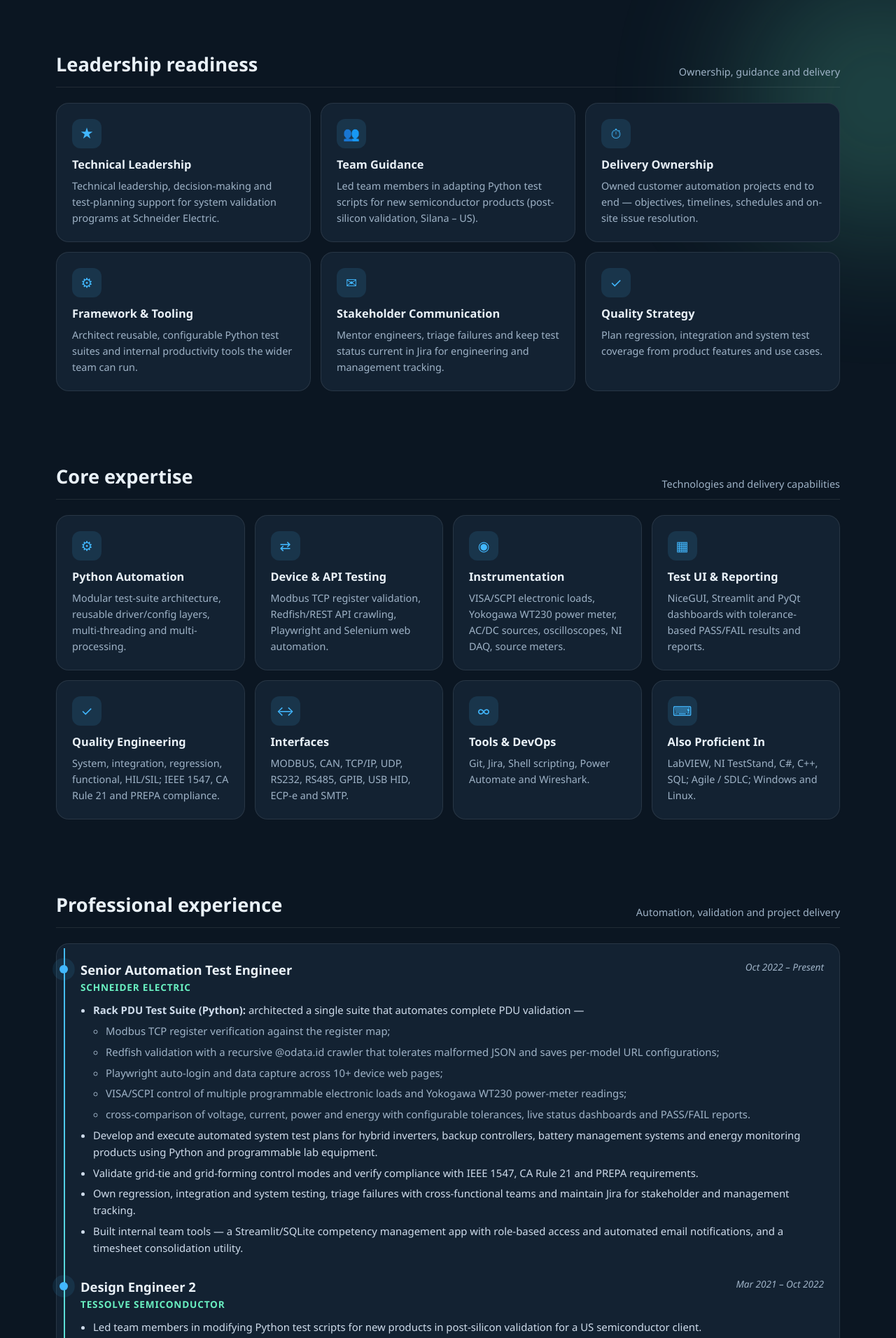
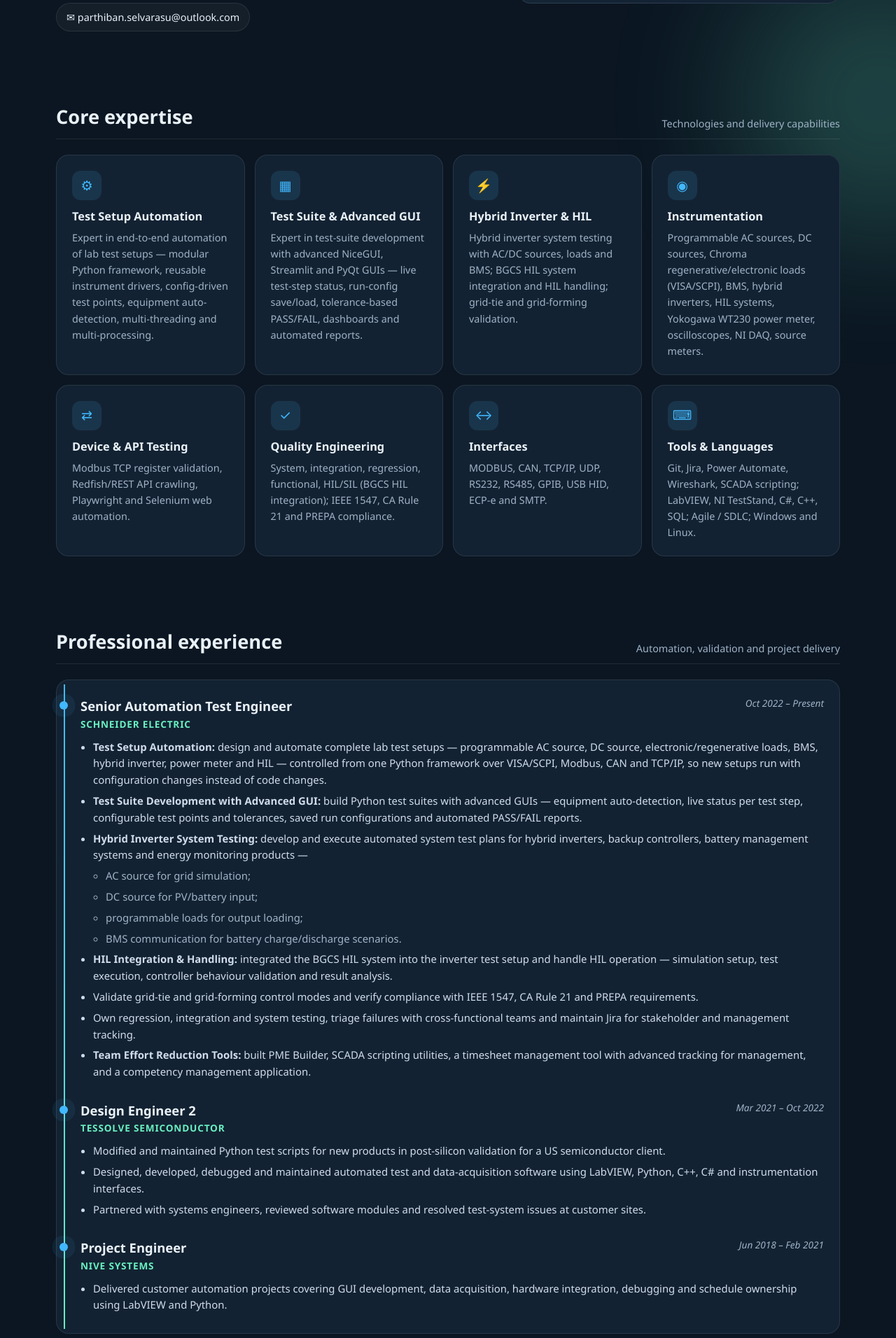
Before and after one commit to parthiban-se/Parthiban-Resume, a plain HTML site: page index.html in a window 1280 px wide. Shown: the part 659-2571 px from the top of the page at 70% size. Drawn offline with Linux system fonts and the light colour scheme.

Commit message:
Enhance index.html with SEO and productivity updates
Updated the meta tags for improved SEO and added new sections for team productivity tools and project details.

```diff
--- a/index.html
+++ b/index.html
@@ -1,9 +1,9 @@
 <!DOCTYPE html>
 <html lang="en">
-<head>
-  <meta charset="UTF-8" />
-  <meta name="viewport" content="width=device-width, initial-scale=1.0" />
-  <meta name="description" content="Parthiban Selvarasu - Senior Test Automation Engineer (Python), team-lead ready" />
+<head><meta http-equiv="Content-Type" content="text/html; charset=UTF-8">
+
+  <meta name="viewport" content="width=device-width, initial-scale=1.0">
+  <meta name="description" content="Parthiban Selvarasu - Senior Test Automation Engineer - test setup automation, advanced GUI test suites, hybrid inverter and HIL testing">
   <title>Parthiban Selvarasu | Senior Test Automation Engineer</title>
   <style>
     :root {
@@ -134,74 +134,57 @@
 <body>
   <div class="progress" id="progress"></div>
   <div class="orb a"></div><div class="orb b"></div>
-
   <nav>
     <div class="wrap">
       <a href="#top" class="brand">PARTHIBAN <span>SELVARASU</span></a>
       <div class="links">
-        <a href="#leadership">Leadership</a>
         <a href="#skills">Skills</a>
         <a href="#experience">Experience</a>
         <a href="#projects">Projects</a>
+        <a href="#tools">Tools</a>
         <a href="mailto:parthiban.selvarasu@outlook.com" class="btn">Contact</a>
       </div>
     </div>
   </nav>
-
   <header id="top">
     <div class="wrap hero">
       <div class="hero-in">
-        <div class="eyebrow">Python Automation • Validation • Team Leadership</div>
+        <div class="eyebrow">Test Setup Automation • Advanced GUI Test Suites • Hybrid Inverter &amp; HIL</div>
         <h1><span class="gradient">PARTHIBAN SELVARASU</span></h1>
-        <p class="lead">Senior Test Automation Engineer with 8+ years of experience designing, building and owning Python-based automation test suites for power, energy and embedded products. Experienced from test strategy to delivery — framework architecture, Modbus TCP / Redfish / VISA-SCPI integration, automated result comparison and Jira reporting — while guiding team members and coordinating cross-functional teams. Ready to take on a Test Automation Lead role.</p>
+        <p class="lead">Senior Test Automation Engineer with 8+ years of experience in test setup automation and Python test-suite development for power, energy and embedded products. Expert in automating complete lab test setups — programmable AC sources, DC sources, electronic/regenerative loads, BMS, hybrid inverters and HIL systems — from a single Python framework, and in building test suites with advanced GUIs, live test-step status, equipment auto-detection and automated PASS/FAIL reporting. Hands-on in hybrid inverter system testing, BGCS HIL system integration and operation, and in building internal tools that reduce team effort and give management clear tracking.</p>
         <div class="contact">
           <span>📍 Chennai, Tamil Nadu</span>
           <a href="tel:+919025955202">☎ +91 90259 55202</a>
           <a href="mailto:parthiban.selvarasu@outlook.com">✉ parthiban.selvarasu@outlook.com</a>
         </div>
       </div>
-
       <div class="card hero-card">
         <div class="monogram">PS</div>
-        <h2>Senior Test<br />Automation Engineer</h2>
-        <div class="typed-line"><span class="typed" data-words="Python Test Frameworks|PDU &amp; Device Validation|Modbus • Redfish • SCPI|Ready to Lead Teams"></span><span class="caret">|</span></div>
+        <h2>Senior Test<br>Automation Engineer</h2>
+        <div class="typed-line"><span class="typed" data-words="Test Setup Automation Expert|Advanced GUI Test Suites|Hybrid Inverter Testing|BGCS HIL Integration">Test Setup Automation Expert</span><span class="caret">|</span></div>
         <div class="metrics">
           <div class="metric"><strong><span class="count" data-to="8">8</span>+</strong><small>Years of experience</small></div>
           <div class="metric"><strong><span class="count" data-to="3">3</span></strong><small>Major employers</small></div>
-          <div class="metric"><strong>Python</strong><small>Core automation</small></div>
-          <div class="metric"><strong>Lead-ready</strong><small>Mentoring &amp; delivery ownership</small></div>
+          <div class="metric"><strong>Python</strong><small>Test setup &amp; GUI automation</small></div>
+          <div class="metric"><strong>HIL</strong><small>BGCS integration &amp; handling</small></div>
         </div>
       </div>
     </div>
   </header>
-
   <main class="wrap">
-    <section id="leadership" class="reveal">
-      <div class="section-title"><h2>Leadership readiness</h2><p>Ownership, guidance and delivery</p></div>
-      <div class="grid3 stagger">
-        <article class="card hover"><div class="icon">★</div><h3>Technical Leadership</h3><p>Technical leadership, decision-making and test-planning support for system validation programs at Schneider Electric.</p></article>
-        <article class="card hover"><div class="icon">👥</div><h3>Team Guidance</h3><p>Led team members in adapting Python test scripts for new semiconductor products (post-silicon validation, Silana – US).</p></article>
-        <article class="card hover"><div class="icon">⏱</div><h3>Delivery Ownership</h3><p>Owned customer automation projects end to end — objectives, timelines, schedules and on-site issue resolution.</p></article>
-        <article class="card hover"><div class="icon">⚙</div><h3>Framework &amp; Tooling</h3><p>Architect reusable, configurable Python test suites and internal productivity tools the wider team can run.</p></article>
-        <article class="card hover"><div class="icon">✉</div><h3>Stakeholder Communication</h3><p>Mentor engineers, triage failures and keep test status current in Jira for engineering and management tracking.</p></article>
-        <article class="card hover"><div class="icon">✓</div><h3>Quality Strategy</h3><p>Plan regression, integration and system test coverage from product features and use cases.</p></article>
-      </div>
-    </section>
-
     <section id="skills" class="reveal">
       <div class="section-title"><h2>Core expertise</h2><p>Technologies and delivery capabilities</p></div>
       <div class="grid4 stagger">
-        <article class="card hover"><div class="icon">⚙</div><h3>Python Automation</h3><p>Modular test-suite architecture, reusable driver/config layers, multi-threading and multi-processing.</p></article>
+        <article class="card hover"><div class="icon">⚙</div><h3>Test Setup Automation</h3><p>Expert in end-to-end automation of lab test setups — modular Python framework, reusable instrument drivers, config-driven test points, equipment auto-detection, multi-threading and multi-processing.</p></article>
+        <article class="card hover"><div class="icon">▦</div><h3>Test Suite &amp; Advanced GUI</h3><p>Expert in test-suite development with advanced NiceGUI, Streamlit and PyQt GUIs — live test-step status, run-config save/load, tolerance-based PASS/FAIL, dashboards and automated reports.</p></article>
+        <article class="card hover"><div class="icon">⚡</div><h3>Hybrid Inverter &amp; HIL</h3><p>Hybrid inverter system testing with AC/DC sources, loads and BMS; BGCS HIL system integration and HIL handling; grid-tie and grid-forming validation.</p></article>
+        <article class="card hover"><div class="icon">◉</div><h3>Instrumentation</h3><p>Programmable AC sources, DC sources, Chroma regenerative/electronic loads (VISA/SCPI), BMS, hybrid inverters, HIL systems, Yokogawa WT230 power meter, oscilloscopes, NI DAQ, source meters.</p></article>
         <article class="card hover"><div class="icon">⇄</div><h3>Device &amp; API Testing</h3><p>Modbus TCP register validation, Redfish/REST API crawling, Playwright and Selenium web automation.</p></article>
-        <article class="card hover"><div class="icon">◉</div><h3>Instrumentation</h3><p>VISA/SCPI electronic loads, Yokogawa WT230 power meter, AC/DC sources, oscilloscopes, NI DAQ, source meters.</p></article>
-        <article class="card hover"><div class="icon">▦</div><h3>Test UI &amp; Reporting</h3><p>NiceGUI, Streamlit and PyQt dashboards with tolerance-based PASS/FAIL results and reports.</p></article>
-        <article class="card hover"><div class="icon">✓</div><h3>Quality Engineering</h3><p>System, integration, regression, functional, HIL/SIL; IEEE 1547, CA Rule 21 and PREPA compliance.</p></article>
+        <article class="card hover"><div class="icon">✓</div><h3>Quality Engineering</h3><p>System, integration, regression, functional, HIL/SIL (BGCS HIL integration); IEEE 1547, CA Rule 21 and PREPA compliance.</p></article>
         <article class="card hover"><div class="icon">↔</div><h3>Interfaces</h3><p>MODBUS, CAN, TCP/IP, UDP, RS232, RS485, GPIB, USB HID, ECP-e and SMTP.</p></article>
-        <article class="card hover"><div class="icon">∞</div><h3>Tools &amp; DevOps</h3><p>Git, Jira, Shell scripting, Power Automate and Wireshark.</p></article>
-        <article class="card hover"><div class="icon">⌨</div><h3>Also Proficient In</h3><p>LabVIEW, NI TestStand, C#, C++, SQL; Agile / SDLC; Windows and Linux.</p></article>
+        <article class="card hover"><div class="icon">⌨</div><h3>Tools &amp; Languages</h3><p>Git, Jira, Power Automate, Wireshark, SCADA scripting; LabVIEW, NI TestStand, C#, C++, SQL; Agile / SDLC; Windows and Linux.</p></article>
       </div>
     </section>
-
     <section id="experience" class="reveal">
       <div class="section-title"><h2>Professional experience</h2><p>Automation, validation and project delivery</p></div>
       <div class="card timeline">
@@ -209,26 +192,27 @@
           <div class="job-head"><h3>Senior Automation Test Engineer</h3><span class="date">Oct 2022 – Present</span></div>
           <div class="company">SCHNEIDER ELECTRIC</div>
           <ul>
-            <li><strong>Rack PDU Test Suite (Python):</strong> architected a single suite that automates complete PDU validation —
+            <li><strong>Test Setup Automation:</strong> design and automate complete lab test setups — programmable AC source, DC source, electronic/regenerative loads, BMS, hybrid inverter, power meter and HIL — controlled from one Python framework over VISA/SCPI, Modbus, CAN and TCP/IP, so new setups run with configuration changes instead of code changes.</li>
+            <li><strong>Test Suite Development with Advanced GUI:</strong> build Python test suites with advanced GUIs — equipment auto-detection, live status per test step, configurable test points and tolerances, saved run configurations and automated PASS/FAIL reports.</li>
+            <li><strong>Hybrid Inverter System Testing:</strong> develop and execute automated system test plans for hybrid inverters, backup controllers, battery management systems and energy monitoring products —
               <ul>
-                <li>Modbus TCP register verification against the register map;</li>
-                <li>Redfish validation with a recursive @odata.id crawler that tolerates malformed JSON and saves per-model URL configurations;</li>
-                <li>Playwright auto-login and data capture across 10+ device web pages;</li>
-                <li>VISA/SCPI control of multiple programmable electronic loads and Yokogawa WT230 power-meter readings;</li>
-                <li>cross-comparison of voltage, current, power and energy with configurable tolerances, live status dashboards and PASS/FAIL reports.</li>
+                <li>AC source for grid simulation;</li>
+                <li>DC source for PV/battery input;</li>
+                <li>programmable loads for output loading;</li>
+                <li>BMS communication for battery charge/discharge scenarios.</li>
               </ul>
             </li>
-            <li>Develop and execute automated system test plans for hybrid inverters, backup controllers, battery management systems and energy monitoring products using Python and programmable lab equipment.</li>
+            <li><strong>HIL Integration &amp; Handling:</strong> integrated the BGCS HIL system into the inverter test setup and handle HIL operation — simulation setup, test execution, controller behaviour validation and result analysis.</li>
             <li>Validate grid-tie and grid-forming control modes and verify compliance with IEEE 1547, CA Rule 21 and PREPA requirements.</li>
             <li>Own regression, integration and system testing, triage failures with cross-functional teams and maintain Jira for stakeholder and management tracking.</li>
-            <li>Built internal team tools — a Streamlit/SQLite competency management app with role-based access and automated email notifications, and a timesheet consolidation utility.</li>
+            <li><strong>Team Effort Reduction Tools:</strong> built PME Builder, SCADA scripting utilities, a timesheet management tool with advanced tracking for management, and a competency management application.</li>
           </ul>
         </div>
         <div class="job">
           <div class="job-head"><h3>Design Engineer 2</h3><span class="date">Mar 2021 – Oct 2022</span></div>
           <div class="company">TESSOLVE SEMICONDUCTOR</div>
           <ul>
-            <li>Led team members in modifying Python test scripts for new products in post-silicon validation for a US semiconductor client.</li>
+            <li>Modified and maintained Python test scripts for new products in post-silicon validation for a US semiconductor client.</li>
             <li>Designed, developed, debugged and maintained automated test and data-acquisition software using LabVIEW, Python, C++, C# and instrumentation interfaces.</li>
             <li>Partnered with systems engineers, reviewed software modules and resolved test-system issues at customer sites.</li>
           </ul>
@@ -242,28 +226,35 @@
         </div>
       </div>
     </section>
-
     <section id="projects" class="reveal">
       <div class="section-title"><h2>Projects</h2><p>Representative automation work</p></div>
       <div class="grid3 stagger">
         <article class="card hover featured">
           <span class="tag">Latest • Flagship</span>
-          <h3>Rack PDU Test Suite</h3>
-          <p>One Python suite covering the full PDU validation flow: Modbus TCP register checks, Redfish resource-tree crawling, Playwright web-page verification (10+ pages), electronic-load control over VISA/SCPI and WT230 power-meter comparison — with tolerance-based PASS/FAIL, live dashboards and reports.</p>
-          <div class="chips"><span>Python</span><span>Modbus TCP</span><span>Redfish</span><span>Playwright</span><span>VISA/SCPI</span><span>WT230</span></div>
+          <h3>Hybrid Inverter Test Automation with BGCS HIL Integration</h3>
+          <p>Automated system test setup for hybrid inverters combining programmable AC source (grid simulation), DC source (PV/battery emulation), electronic loads, BMS and the integrated BGCS HIL system — with a Python test suite and advanced GUI for test execution, live status, grid-tie/grid-forming and compliance validation (IEEE 1547, CA Rule 21, PREPA) and automated reports.</p>
+          <div class="chips"><span>Python</span><span>HIL (BGCS)</span><span>AC/DC Sources</span><span>Loads</span><span>BMS</span><span>Modbus / CAN</span><span>VISA/SCPI</span><span>Advanced GUI</span></div>
         </article>
-        <article class="card hover"><h3>Hybrid Energy Systems Automation</h3><p>Python-based automation for system testing of hybrid inverters, backup controllers, battery systems and energy monitors, including grid-control and regulatory compliance validation.</p></article>
+        <article class="card hover"><h3>Test Setup Automation Framework</h3><p>Reusable Python framework with instrument drivers and auto-detection of connected lab equipment (make/model), enabling new test setups through configuration, with an advanced GUI for setup, execution and reporting.</p></article>
         <article class="card hover"><h3>EMS</h3><p>LabVIEW-based system for real-time sensor data monitoring, equipment control, data logging and playback analysis for GTRE (DRDO).</p></article>
-        <article class="card hover"><h3>Post-Silicon Validation</h3><p>Led the modification and execution of Python-based automated test scripts for validating new semiconductor products.</p></article>
+        <article class="card hover"><h3>Post-Silicon Validation</h3><p>Modification and execution of Python-based automated test scripts for validating new semiconductor products.</p></article>
         <article class="card hover"><h3>DVT / UPS Validation</h3><p>LabVIEW and Python utilities for UPS validation, including lab-equipment automation and HID, ECP-e and Micro-link protocol analysis.</p></article>
-        <article class="card hover"><h3>Photo Booth</h3><p>Python-based DSLR photo booth application with image capture, filtering, email sharing, printing and licence protection.</p></article>
         <article class="card hover"><h3>Nala Application</h3><p>LabVIEW-based data-logging and lab-equipment control application for monitoring and validating UPS system operations.</p></article>
         <article class="card hover"><h3>60 GHz Product Test</h3><p>Automated device-variant test sequences using LabVIEW, Python and TestStand.</p></article>
         <article class="card hover"><h3>CAIR Drone Control</h3><p>Python-based GUI application for camera sensor-data monitoring and drone operation for DRDO (CAIR).</p></article>
         <article class="card hover"><h3>Vision Monitoring</h3><p>Python-based video capture, analysis and device-operation application to support automated product validation.</p></article>
+        <article class="card hover"><h3>Photo Booth</h3><p>Python-based DSLR photo booth application with image capture, filtering, email sharing, printing and licence protection.</p></article>
       </div>
     </section>
-
+    <section id="tools" class="reveal">
+      <div class="section-title"><h2>Team productivity tools</h2><p>Built to reduce team effort</p></div>
+      <div class="grid4 stagger">
+        <article class="card hover"><div class="icon">🏗</div><h3>PME Builder</h3><p>Automates repetitive PME configuration building, reducing manual engineering effort across the team.</p></article>
+        <article class="card hover"><div class="icon">⌁</div><h3>SCADA Scripting</h3><p>Reusable SCADA script functions for tag read/write, setpoint entry and value validation, speeding up project delivery.</p></article>
+        <article class="card hover"><div class="icon">⏱</div><h3>Timesheet Management</h3><p>Windows-executable timesheet tool with monthly entry, advanced tracking and management views, and automated submission via Power Automate.</p></article>
+        <article class="card hover"><div class="icon">👥</div><h3>Competency Management</h3><p>Streamlit/SQLite app with role-based access, task status tracking, manager-level reporting, bulk edits and automated email notifications.</p></article>
+      </div>
+    </section>
     <section id="education" class="reveal">
       <div class="section-title"><h2>Education &amp; certification</h2><p>Foundation and credentials</p></div>
       <div class="edu stagger">
@@ -272,9 +263,7 @@
       </div>
     </section>
   </main>
-
-  <footer>© <span id="year"></span> • Parthiban Selvarasu • Senior Test Automation Engineer</footer>
-
+  <footer>© <span id="year">2026</span> • Parthiban Selvarasu • Senior Test Automation Engineer</footer>
   <script>
     (function () {
       // Enable scroll animations only when JS runs (content stays visible if JS is blocked)
```
